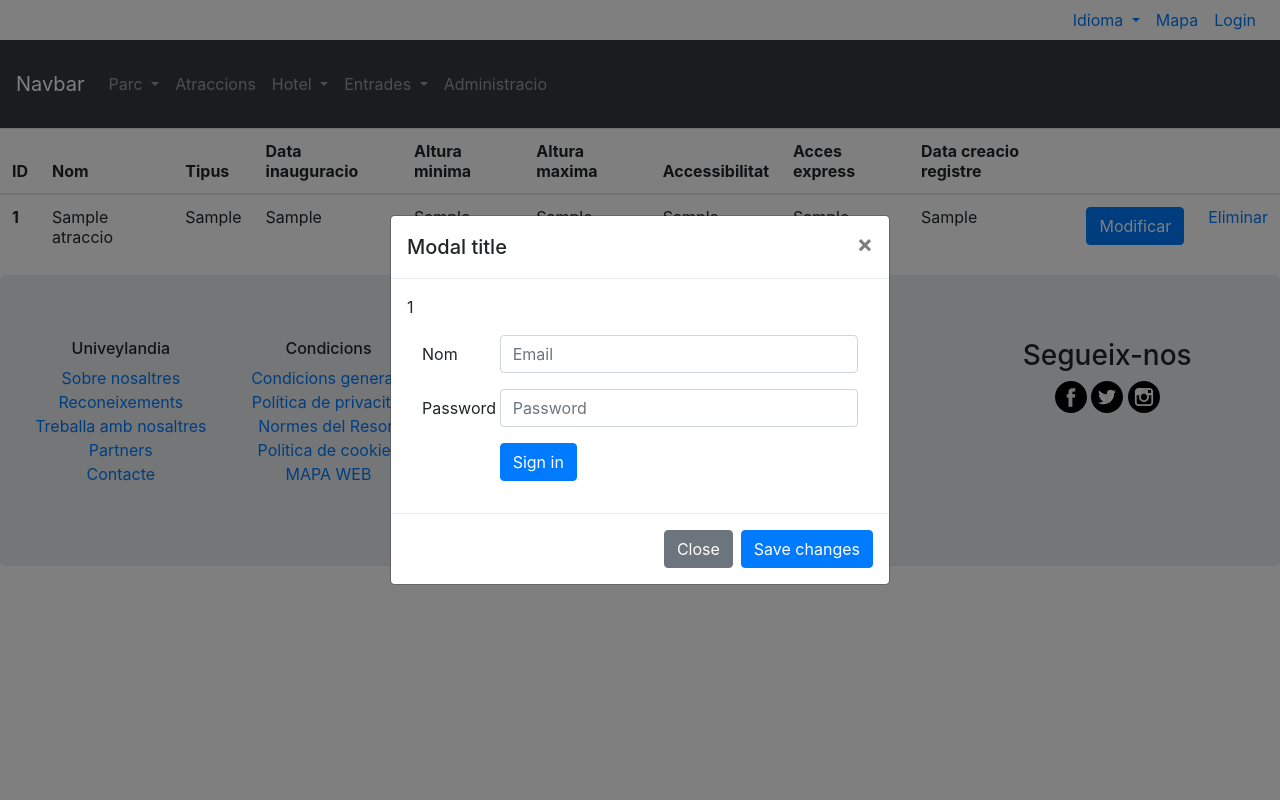
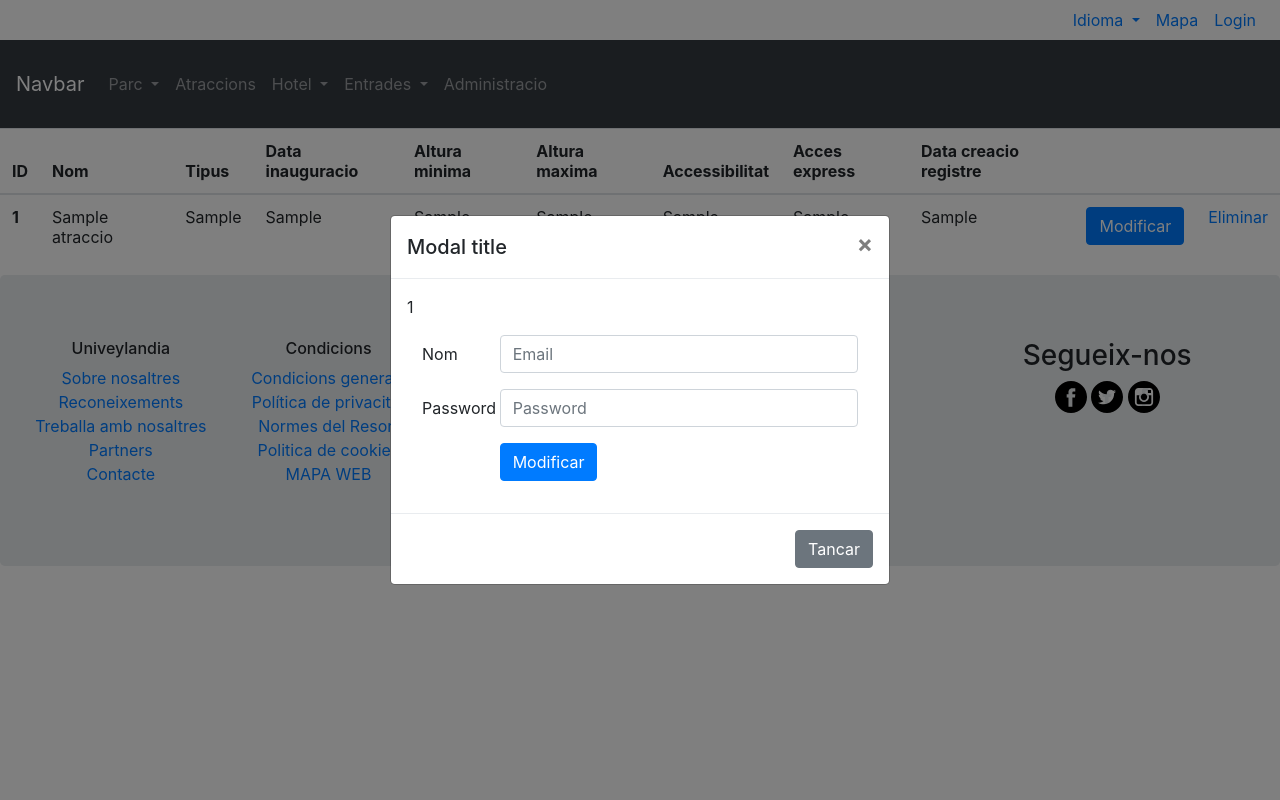
Before and after one commit to jfebrerc/univeylandiaPHP, a PHP site: page /Atraccions/consulta_test.php in a window 1280 px wide, after a click on "Modificar". Run offline with PHP 8.4, Linux system fonts and the light colour scheme; tables that the repository leaves empty or names only in its code hold one stand-in row (values such as "Sample post").

Commit message:
Update Atraccions/consulta_test.php

```diff
--- a/Atraccions/consulta_test.php
+++ b/Atraccions/consulta_test.php
@@ -215,15 +215,14 @@ if (!isset($_SESSION['id_rol'])) :?>
                         </div>
                       <div class="form-group row">
                         <div class="offset-sm-2 col-sm-10">
-                          <button type="submit" class="btn btn-primary">Sign in</button>
+                          <button type="submit" class="btn btn-primary">Modificar</button>
                         </div>
                       </div>
                     </form>
                   </div>
                 </div>
                 <div class="modal-footer">
-                  <button type="button" class="btn btn-secondary" data-dismiss="modal">Close</button>
-                  <button type="button" class="btn btn-primary">Save changes</button>
+                  <button type="button" class="btn btn-secondary" data-dismiss="modal">Tancar</button>
                 </div>
               </div>
             </div>
```
